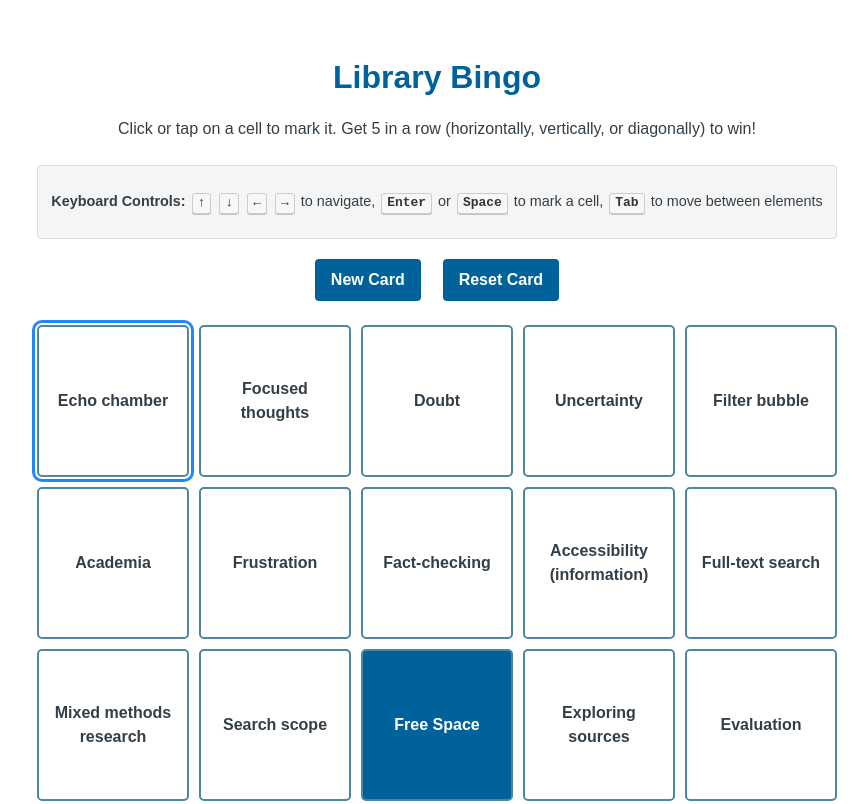
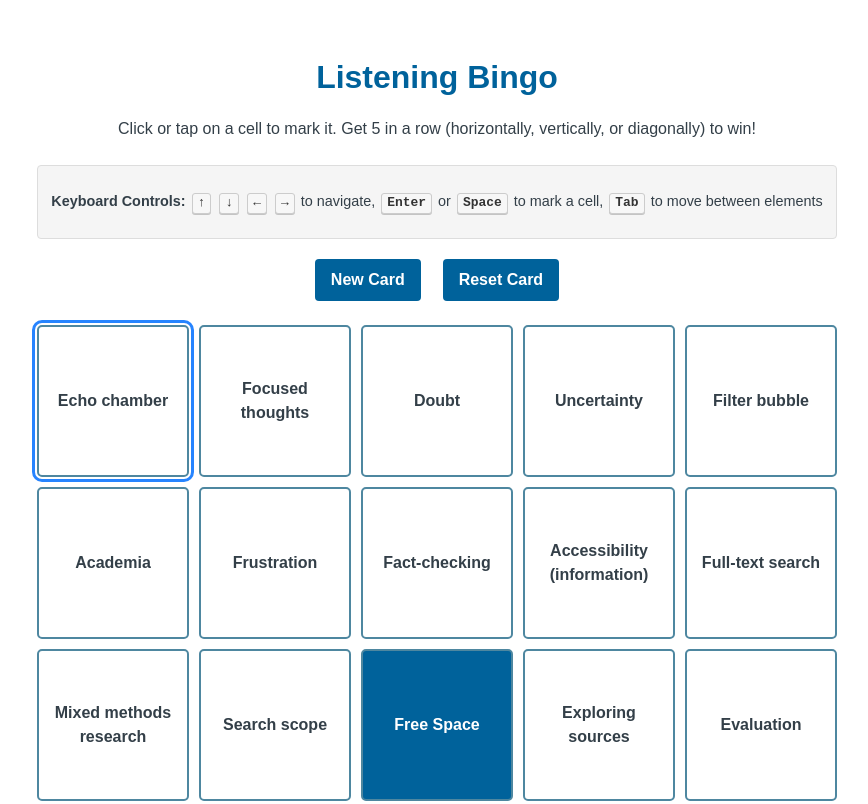
Before and after one commit to ClarkLibraries/Listening-Bingo, a plain HTML site: page index.html in a window 1280 px wide. Shown: the top 804 px of the page, without its empty margins (203-1071 px from the left). Drawn offline with Linux system fonts and the light colour scheme; a web font is replaced by a local one.

Commit message:
Update index.html

```diff
--- a/index.html
+++ b/index.html
@@ -3,7 +3,7 @@
 <head>
     <meta charset="UTF-8">
     <meta name="viewport" content="width=device-width, initial-scale=1.0">
-    <title>Library Bingo</title>
+    <title>Listening Bingo</title>
     <style>
         @import url('https://fonts.googleapis.com/css2?family=Aptos+Narrow:wght@400;700&display=swap');
 
@@ -239,7 +239,7 @@
 </head>
 <body>
     <div class="container">
-        <h1>Library Bingo</h1>
+        <h1>Listening Bingo</h1>
         <div id="instructions" class="instructions">
             <p>Click or tap on a cell to mark it. Get 5 in a row (horizontally, vertically, or diagonally) to win!</p>
         </div>
```
